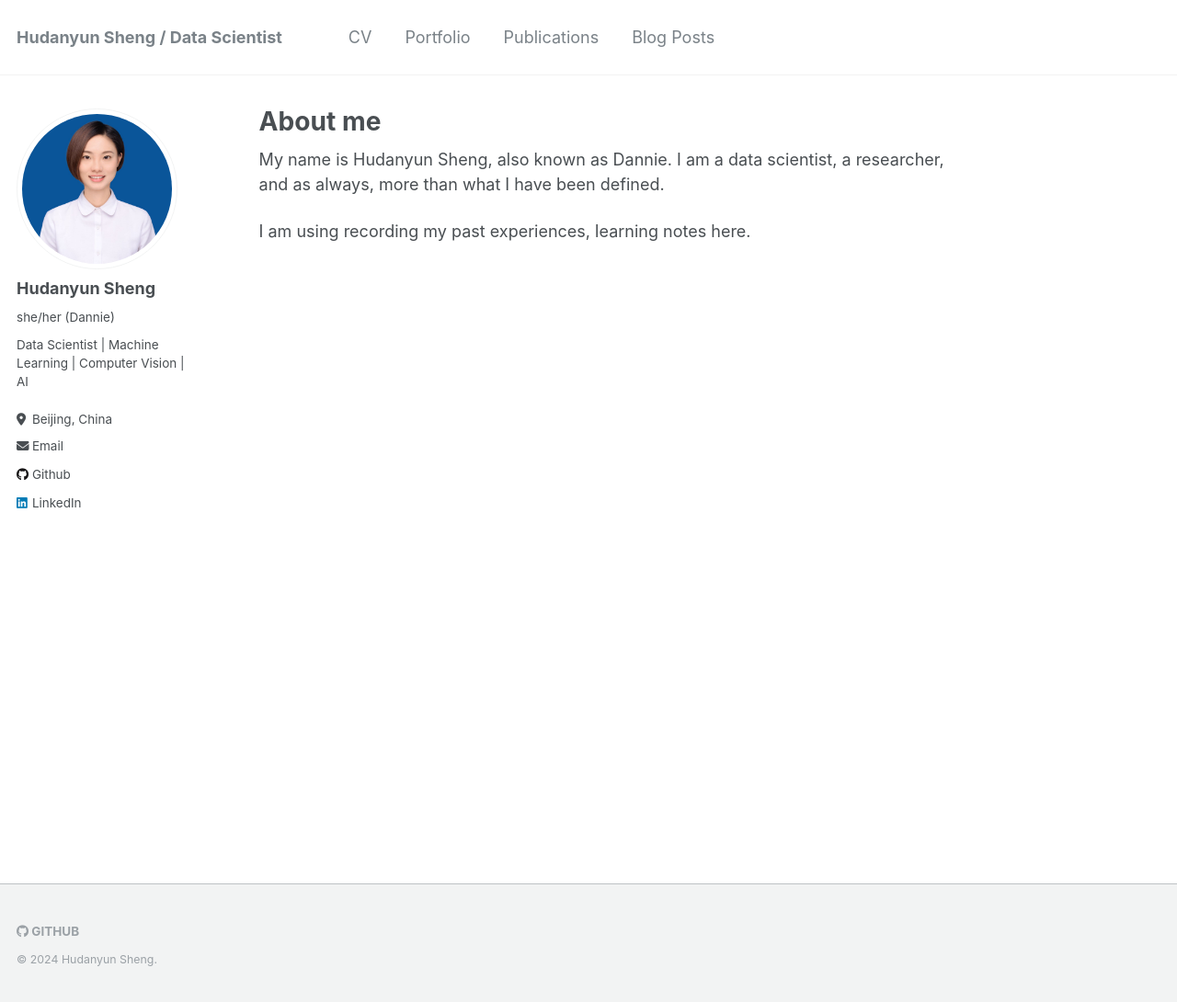
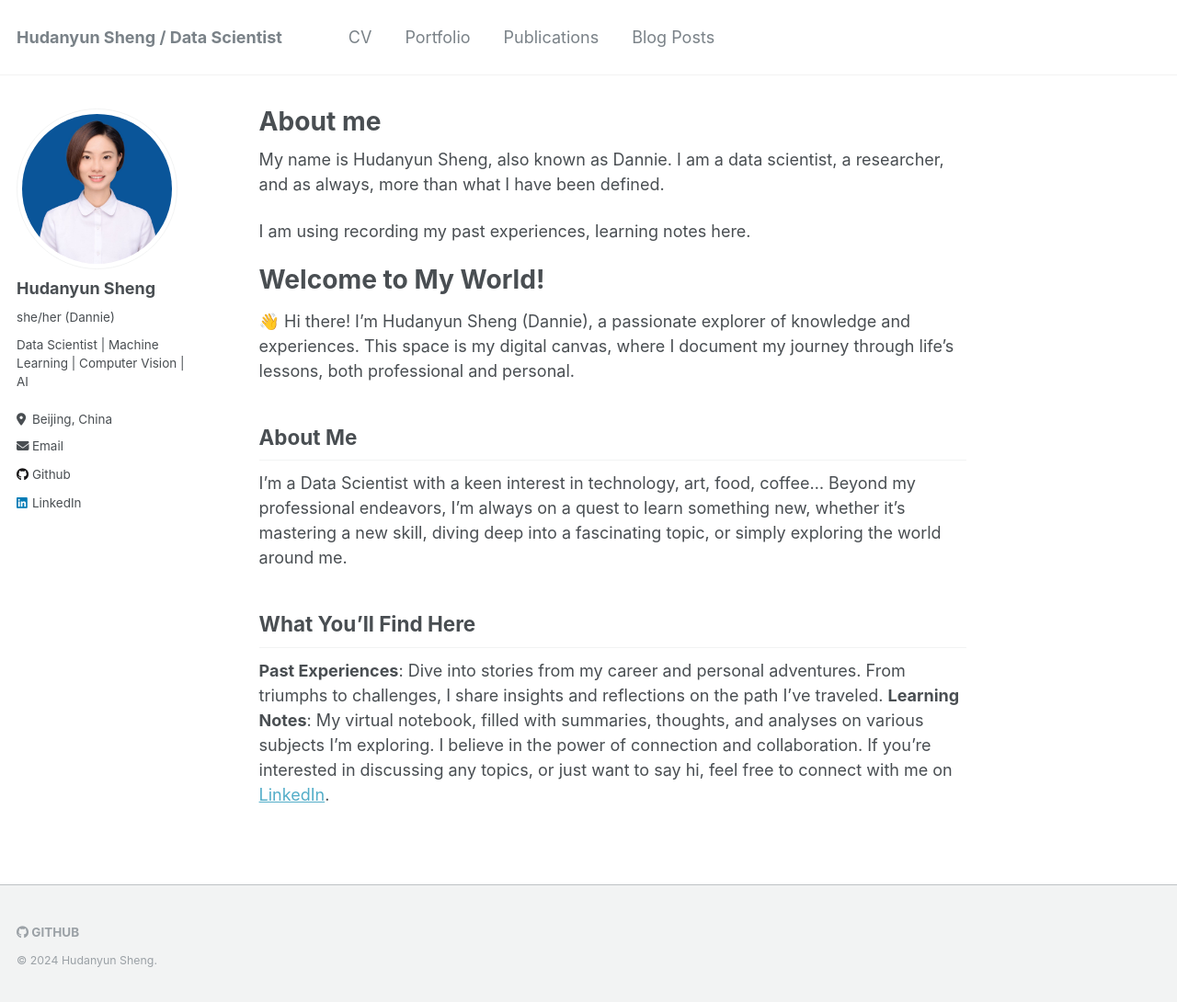
Before and after one commit to DannieSheng/DannieSheng.github.io, a Jekyll site: the page built from _pages/about.md, in a window 1280 px wide and 1090 px high. Shown: the whole window at 92% size. Built offline with Jekyll 4.4.1, drawn with Linux system fonts in a browser that asks for light colours.

```diff
--- a/_pages/about.md
+++ b/_pages/about.md
@@ -10,6 +10,25 @@
 My name is Hudanyun Sheng, also known as Dannie. I am a data scientist, a researcher, and as always, more than what I have been defined.
 
 I am using recording my past experiences, learning notes here.
+
+Welcome to My World!
+======
+👋 Hi there! I'm Hudanyun Sheng (Dannie), a passionate explorer of knowledge and experiences. This space is my digital canvas, where I document my journey through life's lessons, both professional and personal.
+
+About Me
+------
+I'm a Data Scientist with a keen interest in technology, art, food, coffee... Beyond my professional endeavors, I'm always on a quest to learn something new, whether it's mastering a new skill, diving deep into a fascinating topic, or simply exploring the world around me.
+
+What You'll Find Here
+------
+**Past Experiences**: Dive into stories from my career and personal adventures. From triumphs to challenges, I share insights and reflections on the path I've traveled.
+**Learning Notes**: My virtual notebook, filled with summaries, thoughts, and analyses on various subjects I'm exploring.
+<!-- Expect a mix of [mention specific topics or fields relevant to your interests]. -->
+<!-- [Optional Section]: [If you have other content types, like projects, portfolio, or a blog, mention them briefly here.]
+Connect With Me -->
+I believe in the power of connection and collaboration. If you're interested in discussing any topics, or just want to say hi, feel free to connect with me on [LinkedIn](https://www.linkedin.com/in/hudanyunsheng/).
+
+<!-- feel free to [contact me/link to your contact page] or  -->
 
 
 <!-- This is the front page of a website that is powered by the [academicpages template](https://github.com/academicpages/academicpages.github.io) and hosted on GitHub pages. [GitHub pages](https://pages.github.com) is a free service in which websites are built and hosted from code and data stored in a GitHub repository, automatically updating when a new commit is made to the respository. This template was forked from the [Minimal Mistakes Jekyll Theme](https://mmistakes.github.io/minimal-mistakes/) created by Michael Rose, and then extended to support the kinds of content that academics have: publications, talks, teaching, a portfolio, blog posts, and a dynamically-generated CV. You can fork [this repository](https://github.com/academicpages/academicpages.github.io) right now, modify the configuration and markdown files, add your own PDFs and other content, and have your own site for free, with no ads! An older version of this template powers my own personal website at [stuartgeiger.com](http://stuartgeiger.com), which uses [this Github repository](https://github.com/staeiou/staeiou.github.io).
```
Also changed, not shown: images/_favicon.ico (deleted).
